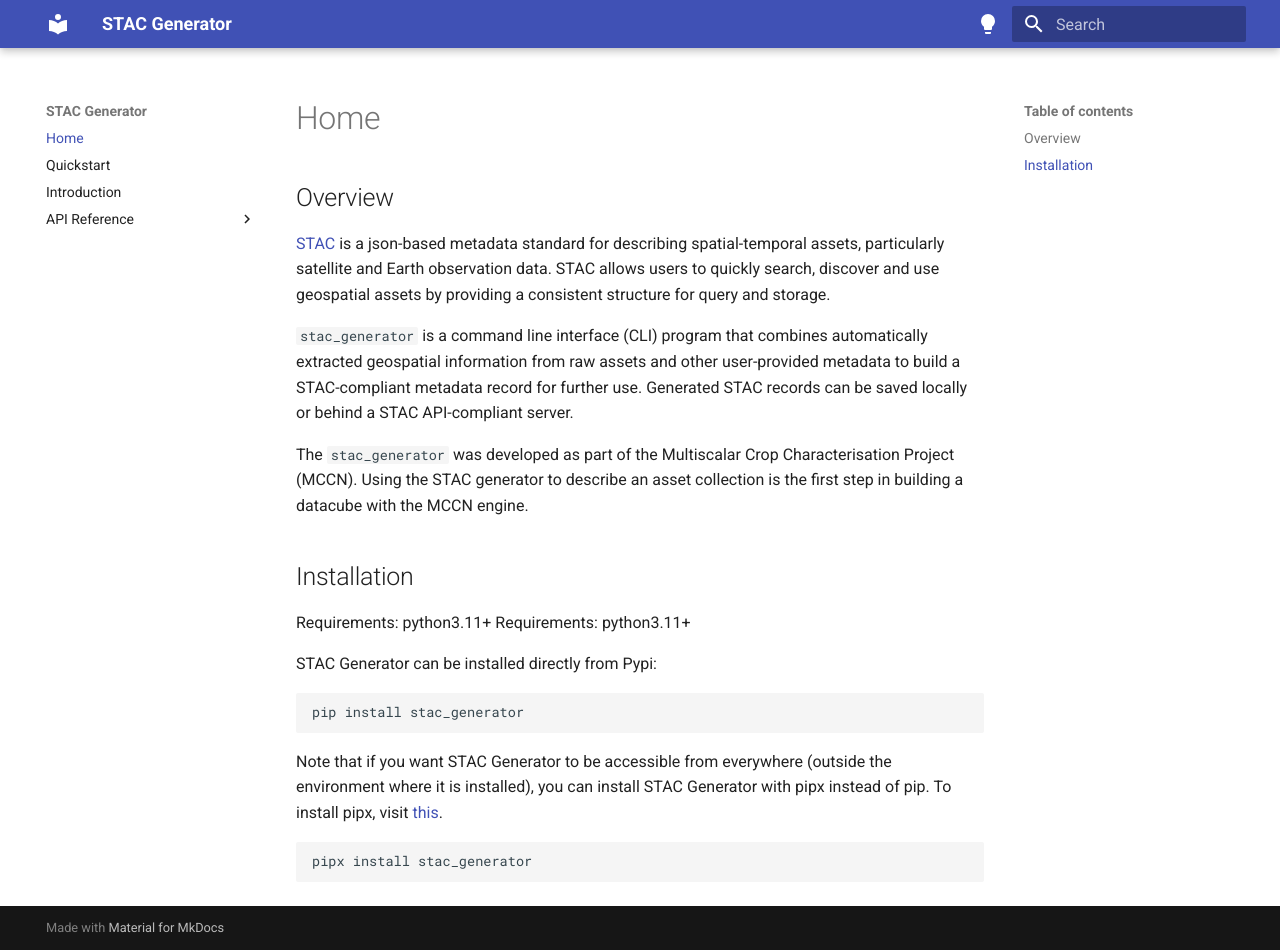
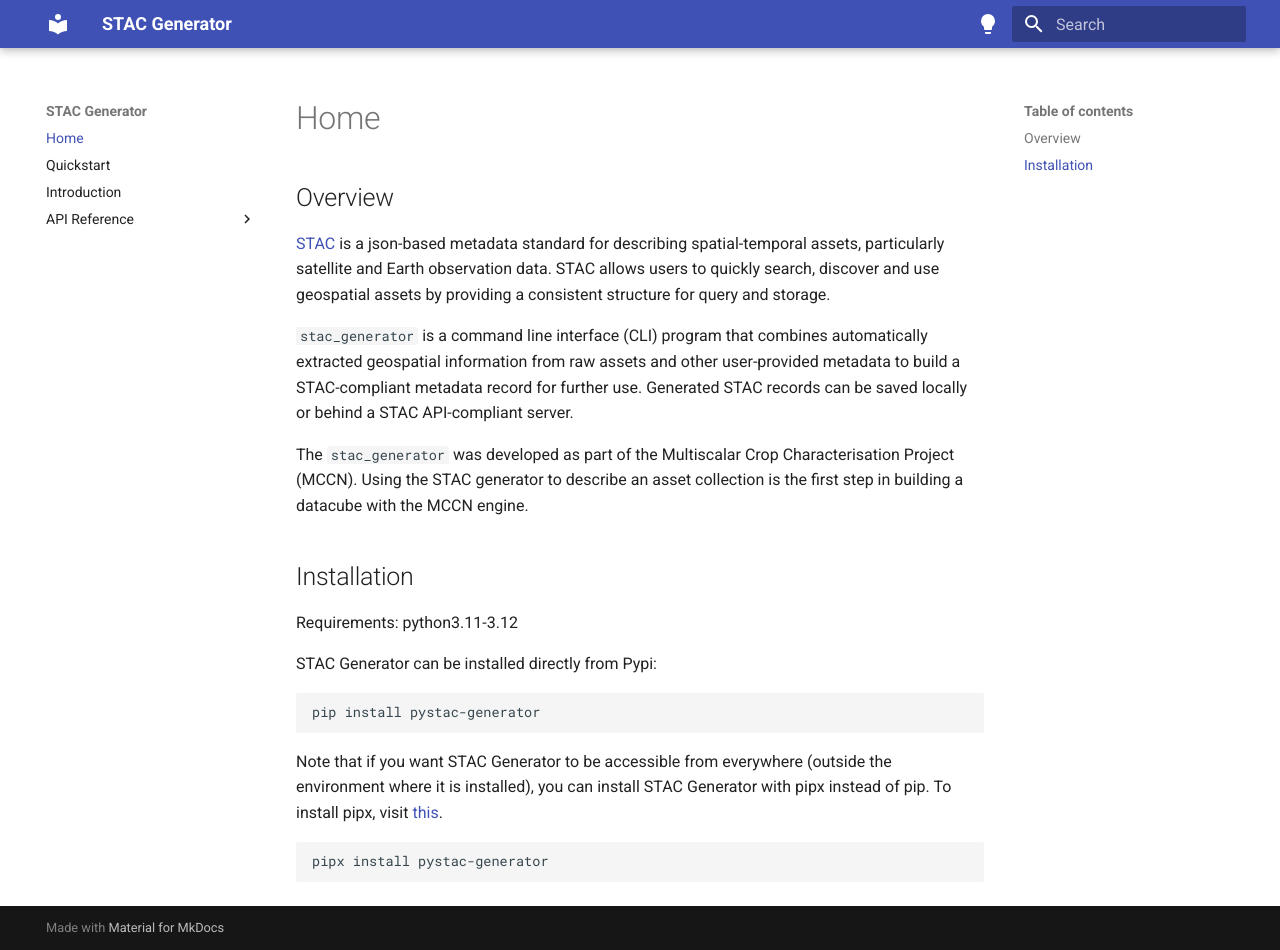
Before and after one commit to aus-plant-phenomics-network/stac-generator, an MkDocs documentation site: the page built from docs/index.md, in a window 1280 px wide and 950 px high. Built offline with MkDocs 1.6.1 and Material for MkDocs 9.7.7, drawn with Linux system fonts in a browser that asks for light colours.

Commit message:
docs: update python version and installation guide

````diff
--- a/docs/index.md
+++ b/docs/index.md
@@ -9,17 +9,16 @@ The `stac_generator` was developed as part of the Multiscalar Crop Characterisat
 
 ## Installation
 
-Requirements: python3.11+
-Requirements: python3.11+
+Requirements: python3.11-3.12
 
 STAC Generator can be installed directly from Pypi:
 
 ```
-pip install stac_generator
+pip install pystac-generator
 ```
 
 Note that if you want STAC Generator to be accessible from everywhere (outside the environment where it is installed), you can install STAC Generator with pipx instead of pip. To install pipx, visit [this](https://pipx.pypa.io/stable/installation/).
 
 ```
-pipx install stac_generator
+pipx install pystac-generator
 ```
````
